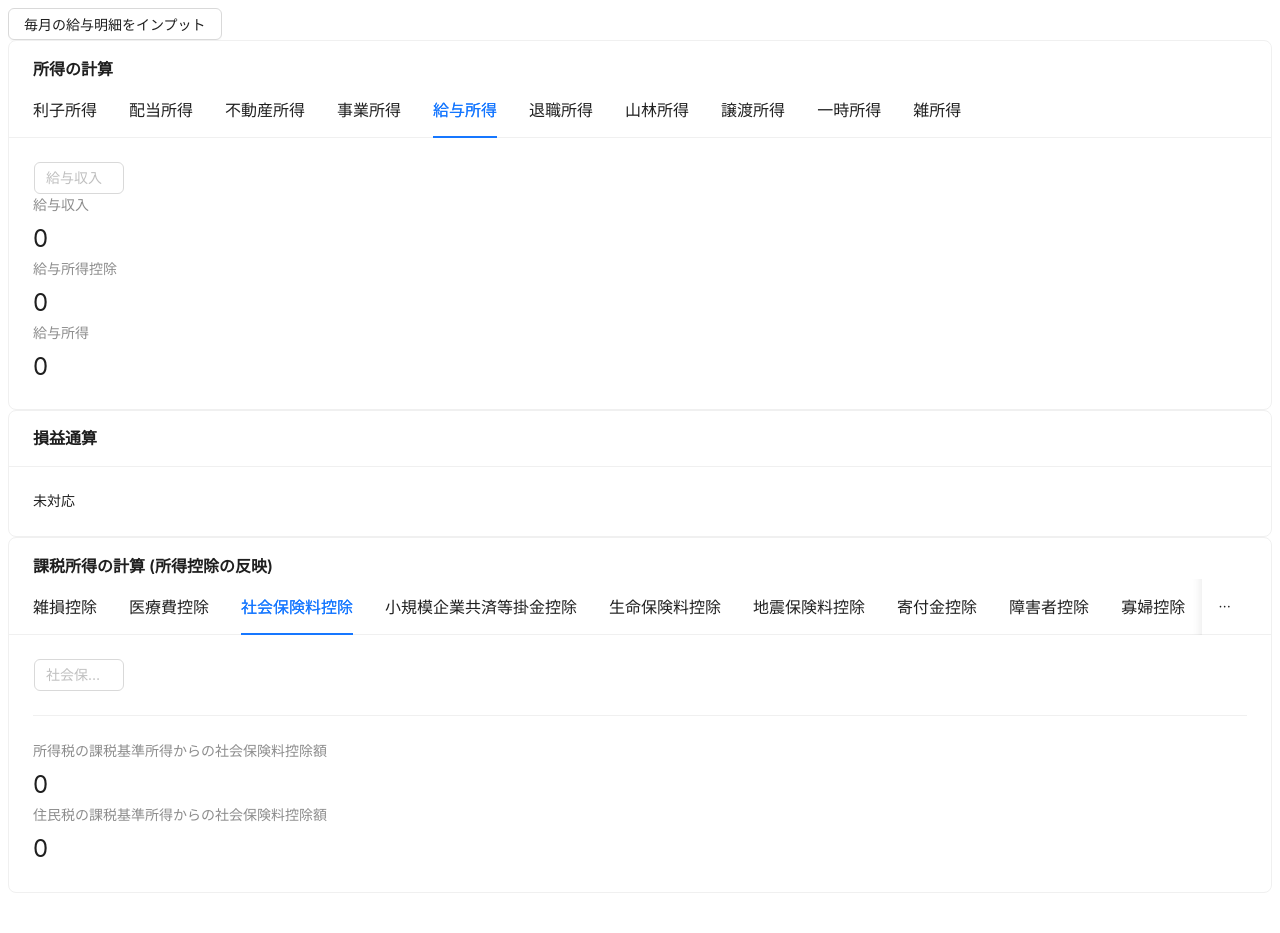
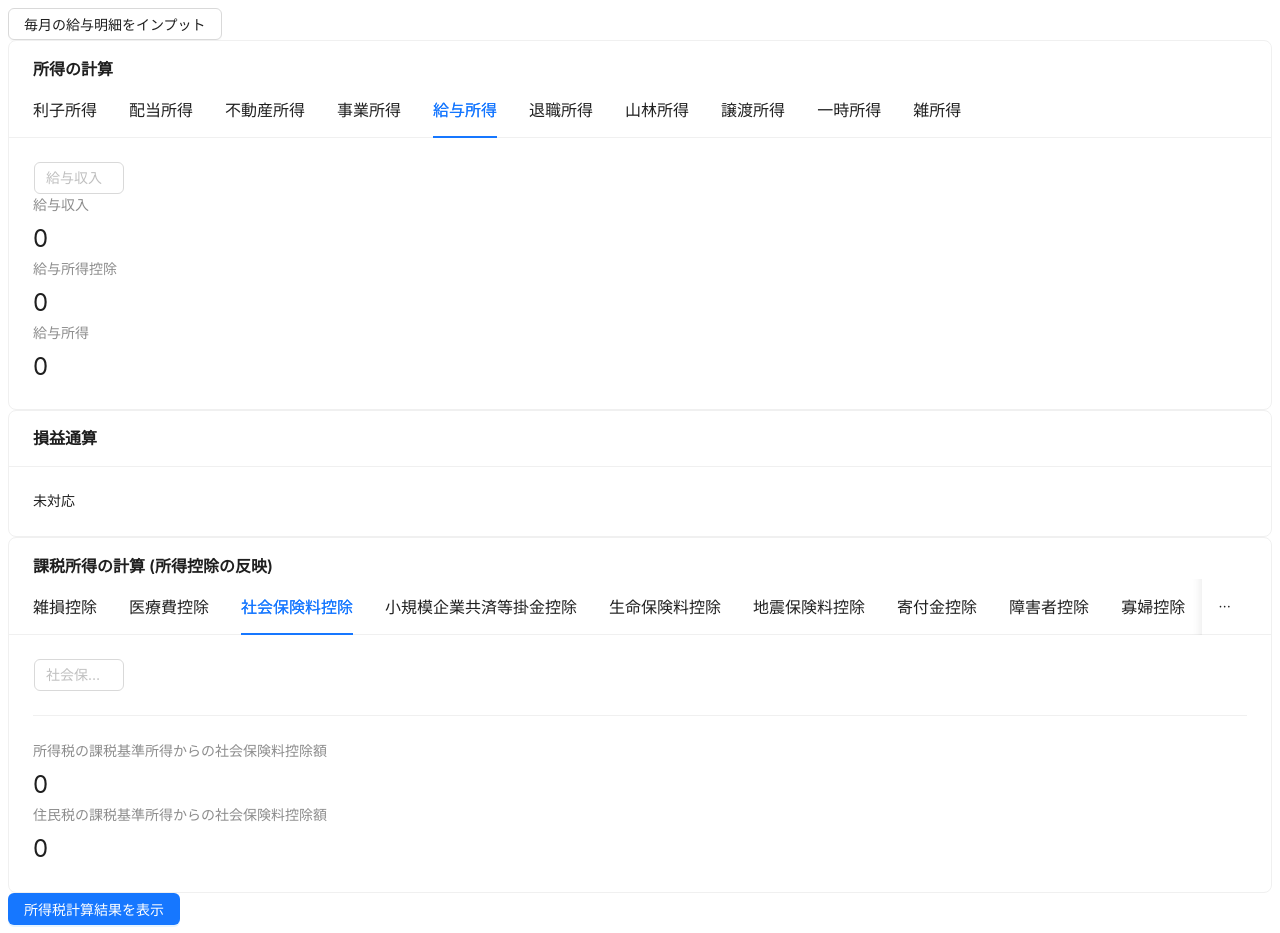
Before and after one commit to showkami/react-income-tax, a React (Create React App) app: page / in a window 1280 px wide. Before the commit the page ends 901 px from the top, so only its background shows below. Built offline with nearby package versions, Linux system fonts and the light colour scheme.

Commit message:
2023-02-27途中

```diff
--- /dev/null
+++ b/src/4_tax/tax.jsx
@@ -0,0 +1,50 @@
+import { render } from "@testing-library/react";
+import { Button, Modal, Table } from "antd";
+import React, { useState } from "react";
+
+function Tax(){
+
+    const [isShowTaxResult, setIsShowTaxResult] = useState(false);
+
+    function renderTaxTable(){
+        const columns = [
+            {title: 'a', dataIndex: 'ind', key: 'key'}
+        ];
+        const dataSource = [
+            {
+                test: 'test'
+            }
+        ];
+        return (
+            <>
+                <Table
+                    columns={columns}
+                    dataSource={dataSource}
+                >
+
+                </Table>
+            </>
+        )
+    }
+
+    return (
+        <>
+            <Button
+                type="primary"
+                onClick={()=>(setIsShowTaxResult(!isShowTaxResult))}
+            >
+                所得税計算結果を表示
+            </Button>
+
+            <Modal
+                open={isShowTaxResult}
+                onOk={()=>setIsShowTaxResult(false)}
+                onCancel={()=>setIsShowTaxResult(false)}
+            >
+                {renderTaxTable()}
+            </Modal>
+        </>
+    )
+}
+
+export default Tax;
--- a/src/App.js
+++ b/src/App.js
@@ -4,6 +4,7 @@ import Shotoku from "./1_shotoku/shotoku_base";
 import SonekiTsusan from "./2_soneki_tsusan/soneki_tsusan_base"
 import KazeiShotoku from "./3_kazei_shotoku/kazei_shotoku_base";
 import ShotokuHokenryoEasyInput from "./utils/shotoku_hokenryo_modal";
+import Tax from "./4_tax/tax";
 
 function App() {
 
@@ -121,6 +122,10 @@ function App() {
                 kojoData={wholeStatement.kojo}
                 changeKojo={changeKojo}
             />
+
+            <Tax
+                taxData={wholeStatement.tax}
+            />
         </div>
     );
 }
```
